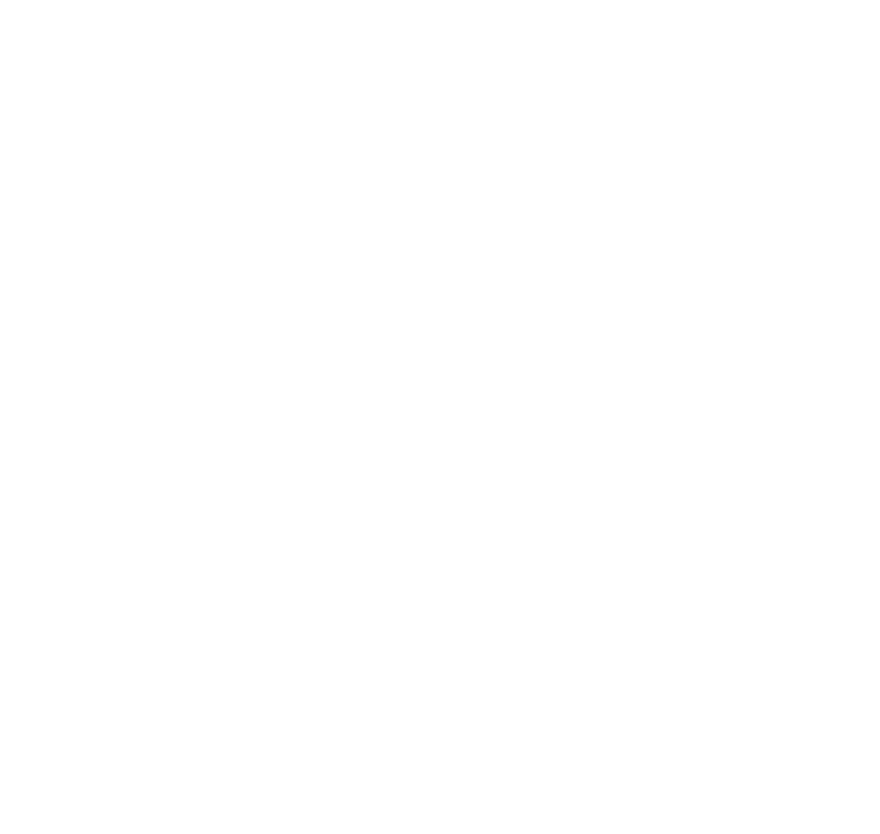
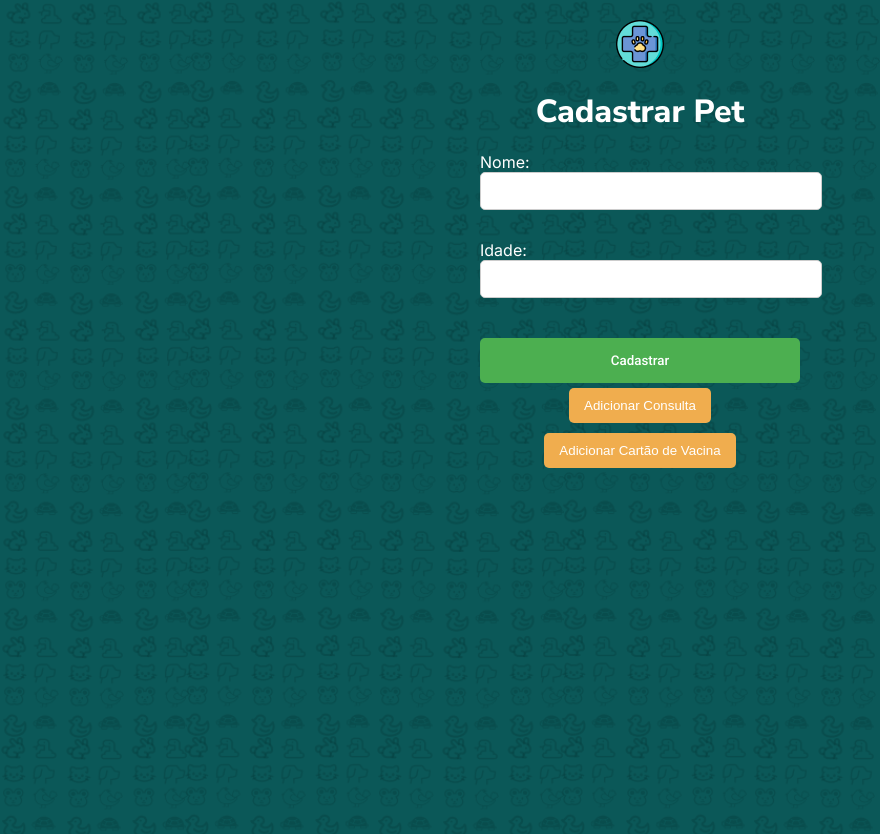
Before and after one commit to byte-vet/frontend, a React (Create React App) app: page /add-pet in a window 1280 px wide. Before the commit this address had no page. Shown: the top 834 px of the page, without its empty margins (0-880 px from the left). Before the commit the page ends 800 px from the top, so only its background shows below. Built offline with nearby package versions, Linux system fonts and the light colour scheme; the HTML template or start-up script is replaced by a standard one.

Commit message:
cadastro pet

```diff
--- a/src/App.js
+++ b/src/App.js
@@ -4,6 +4,7 @@
 import Register from './pages/Register';
 import Home from './pages/Home';
 import MyPets from './pages/MyPets';
+import RegisterPet from './pages/RegisterPet';
 
 function App() {
   return (
@@ -13,6 +14,7 @@
         <Route path="/register" element={<Register />} />
         <Route path="/home" element={<Home />} />
         <Route path="/mypets" element={<MyPets />} />
+        <Route path="/add-pet" element={<RegisterPet/>}/>
         {/* outras rotas aqui abaixo*/}
       </Routes>
     </Router>
--- a/src/pages/Home.js
+++ b/src/pages/Home.js
@@ -1,8 +1,10 @@
 import React, { useState } from 'react';
 import './Home.css';
 import logo from './assets/images/logo.png';
+import { useNavigate } from 'react-router-dom';
 
 function Home() {
+  let navigate = useNavigate();
   const [searchTerm, setSearchTerm] = useState('');
 
   const handleSearchChange = (event) => {
@@ -28,7 +30,7 @@
   };
 
   const handleAddPet = () => {
-    console.log('Adicionar um novo pet');
+    navigate('/add-pet');
   };
 
   const handleProfile = () => {
--- a/src/pages/MyPets.js
+++ b/src/pages/MyPets.js
@@ -2,8 +2,10 @@
 import './MyPets.css';
 import logo from './assets/images/logo.png';
 import profilePlaceholder from './assets/images/profile_placeholder.jpeg';
+import { useNavigate } from 'react-router-dom';
 
 function MyPets() {
+  let navigate = useNavigate();
   const [pets, setPets] = useState([
     { id: 1, name: 'Café', photo: profilePlaceholder },
     { id: 2, name: 'Ranziza', photo: profilePlaceholder }
@@ -18,7 +20,7 @@
   };
 
   const handleAddPet = () => {
-    console.log('Adicionar um novo pet');
+    navigate('/add-pet');
   };
 
   const [searchTerm, setSearchTerm] = useState('');
--- /dev/null
+++ b/src/pages/RegisterPet.css
@@ -0,0 +1,99 @@
+/* RegisterPet.css */
+@import url('https://fonts.googleapis.com/css2?family=Roboto:wght@500&display=swap');
+@import url('https://fonts.googleapis.com/css2?family=Nunito+Sans:wght@800&display=swap');
+@import url('https://fonts.googleapis.com/css2?family=Inter:wght@400&display=swap');
+
+.register-pet-container {
+  font-family: 'Inter', sans-serif;
+  background-color: #0B5858; /* Mantendo a cor de fundo */
+  background-image: url('./assets/images/bg-icons.png'); /* Mesma imagem de fundo */
+  background-size: contain;
+  background-repeat: repeat;
+  display: flex;
+  flex-direction: column;
+  align-items: center;
+  height: 100vh;
+  padding: 20px; /* Ajuste conforme necessário */
+  overflow-y: auto; /* Habilitar scroll se necessário */
+}
+
+.register-pet-title {
+  font-family: 'Nunito Sans', sans-serif;
+  font-size: 2rem; /* Ajuste o tamanho conforme necessário */
+  font-weight: 800;
+  color: #ffffff;
+  margin-bottom: 20px; /* Espaçamento do título */
+}
+
+.register-pet-form {
+  width: 100%;
+  max-width: 320px; /* Largura máxima como nos botões */
+  display: flex;
+  flex-direction: column;
+  gap: 10px;
+}
+
+.register-pet-input {
+  background-color: #FFFFFF;
+  padding: 10px;
+  border-radius: 5px;
+  border: 1px solid #ccc;
+  font-family: 'Inter', sans-serif;
+}
+
+.register-pet-button {
+  font-family: 'Roboto', sans-serif;
+  font-weight: 500;
+  color: white;
+  background-color: #4caf50; /* Cor padrão dos botões */
+  padding: 15px 20px;
+  margin-top: 10px;
+  border: none;
+  border-radius: 5px;
+  cursor: pointer;
+  width: 100%; /* Para expandir ao tamanho do contêiner */
+}
+
+.register-pet-button.add-pet {
+  background-color: #E6B800; /* Cor para o botão de adicionar pet */
+}
+
+.register-pet-button.secondary {
+  background-color: #ccc; /* Cor secundária para botões adicionais */
+  color: #333;
+}
+
+.register-pet-checkbox {
+  display: flex;
+  align-items: center;
+  gap: 5px;
+  color: white; /* Cor do texto para o checkbox */
+}
+
+.register-pet-label {
+    display: block;
+    color: white;
+    margin-bottom: 5px;
+  }
+
+  .register-pet-input {
+    width: 100%; /* Faz o input se expandir para a largura do container */
+    padding: 10px;
+    margin-bottom: 15px; /* Espaçamento entre os campos */
+    border-radius: 5px;
+    border: 1px solid #ccc;
+  }
+
+  .secondary-button {
+    background-color: #f0ad4e; /* ou qualquer outra cor desejada */
+    color: white;
+    padding: 10px 15px; /* Reduz o padding para diminuir o botão */
+    margin: 5px 0; /* Menor margem para menos espaço entre elementos */
+    border: none;
+    border-radius: 5px;
+    cursor: pointer;
+    width: auto; /* Ajusta automaticamente a largura ao conteúdo */
+    align-self: center; /* Centraliza o botão no container, se necessário */
+  }
+
+/* Adicione mais estilos conforme necessário */
--- /dev/null
+++ b/src/pages/RegisterPet.js
@@ -0,0 +1,67 @@
+import React, { useState } from 'react';
+import './RegisterPet.css'; // Supondo que você criará um arquivo CSS para isso
+import logo from './assets/images/logo.png';
+
+function RegisterPet() {
+  const [pet, setPet] = useState({
+    name: '',
+    age: ''
+  });
+
+  const handleChange = (event) => {
+    const { name, value } = event.target;
+    setPet(prevPet => ({
+      ...prevPet,
+      [name]: value
+    }));
+  };
+
+  const handleSubmit = (event) => {
+    event.preventDefault();
+    // Aqui você faria a chamada para o backend para registrar o pet
+    console.log(pet);
+  };
+
+  return (
+    <div className="register-pet-container">
+      <img src={logo} alt="ByteVet Logo" className="mypets-logo" />
+      <h1 className="register-pet-title">Cadastrar Pet</h1>
+      <form onSubmit={handleSubmit} className="register-pet-form">
+        <label className="register-pet-label">
+          Nome:
+          <input
+            className="register-pet-input"
+            type="text"
+            name="name"
+            value={pet.name}
+            onChange={handleChange}
+            required
+          />
+        </label>
+        <label className="register-pet-label">
+          Idade:
+          <input
+            className="register-pet-input"
+            type="number"
+            name="age"
+            value={pet.age}
+            onChange={handleChange}
+            required
+          />
+        </label>
+        {/* Outros campos de input conforme necessário */}
+        <button type="submit" className="register-pet-button">
+          Cadastrar
+        </button>
+      </form>
+      <button className="secondary-button">
+        Adicionar Consulta
+      </button>
+      <button className="secondary-button">
+        Adicionar Cartão de Vacina
+      </button>
+    </div>
+  );
+}
+
+export default RegisterPet;
```
